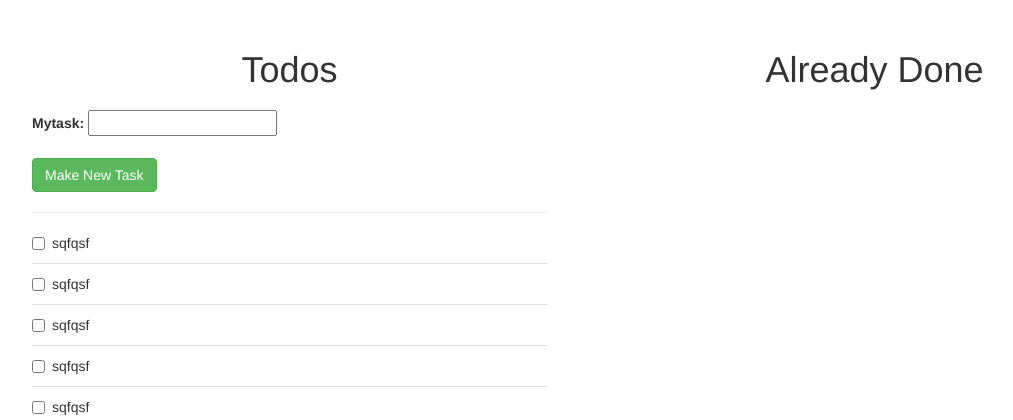
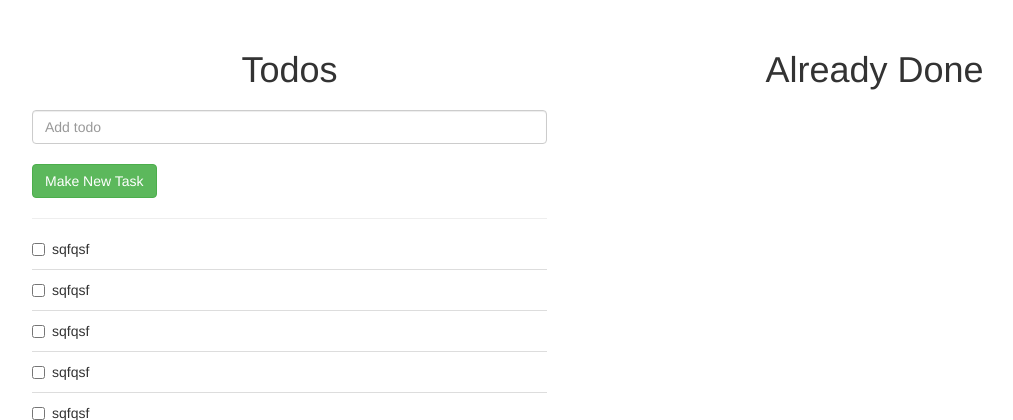
Before and after one commit to firchatn/ToDoList, a Django app: page / in a window 1280 px wide. Shown: the top 420 px of the page, without its empty margins (58-1071 px from the left). Run offline with Django 3.2, Linux system fonts and the light colour scheme; data comes from the database, SQL or seed files in the repository; both versions use the stored data as it was after the commit; some libraries are stand-ins or nearby versions.

Commit message:
style form input

```diff
--- a/todolist/forms.py
+++ b/todolist/forms.py
@@ -1,4 +1,4 @@
 from django import forms
 
 class taskForm(forms.Form):
-    myTask = forms.CharField(max_length=100)
+    myTask = forms.CharField(max_length=100, widget=forms.TextInput(attrs={'class': "form-control add-todo", 'placeholder': 'Add todo'}),label='')
--- a/todolist/templates/todolist/index.html
+++ b/todolist/templates/todolist/index.html
@@ -103,6 +103,7 @@ li.ui-state-default:last-child{
 </div>
 
 <script type="text/javascript">
+/*
 
 
 	$("#sortable").sortable();
@@ -186,6 +187,7 @@ function AllDone(){
 function removeItem(element){
     $(element).parent().remove();
 }
+*/
 </script>
 
 </body>
```
Also changed, not shown: db.sqlite3, todolist/migrations/0002_task_ready.py (added), 2 other files.
